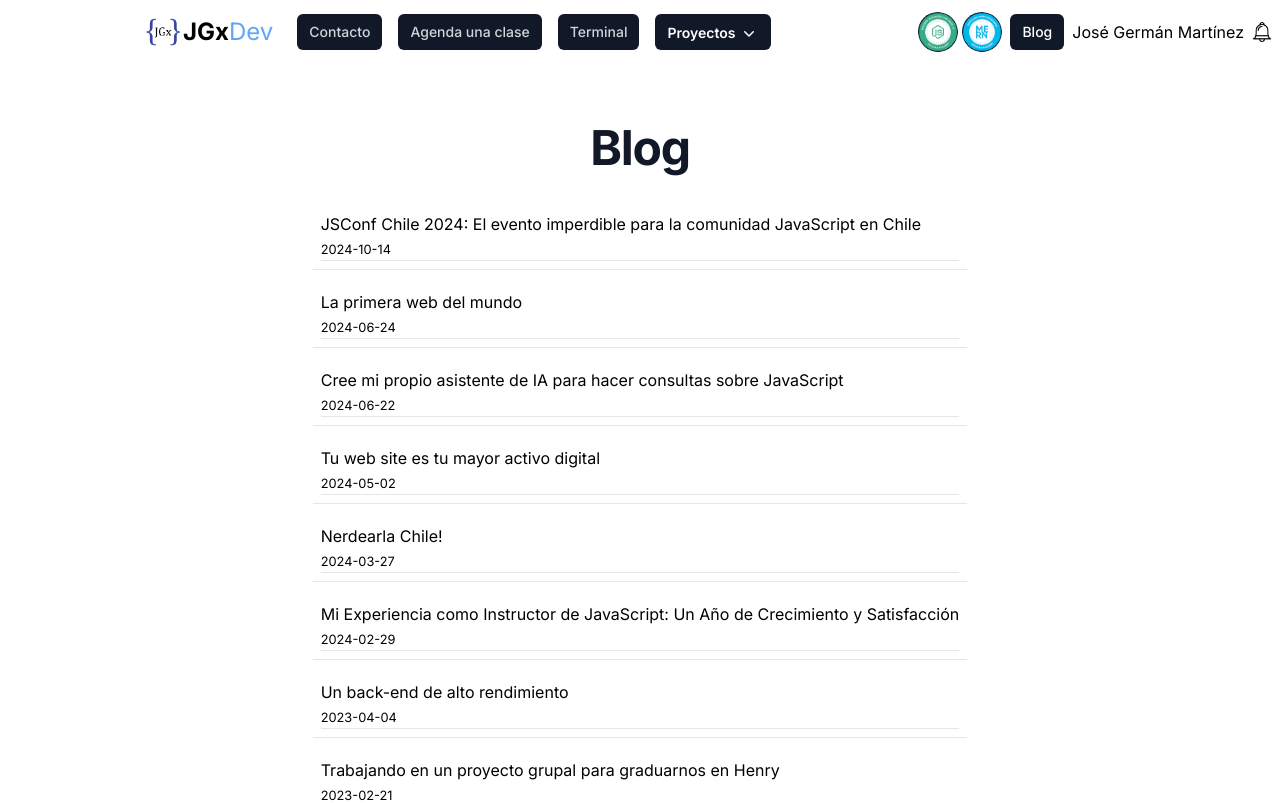
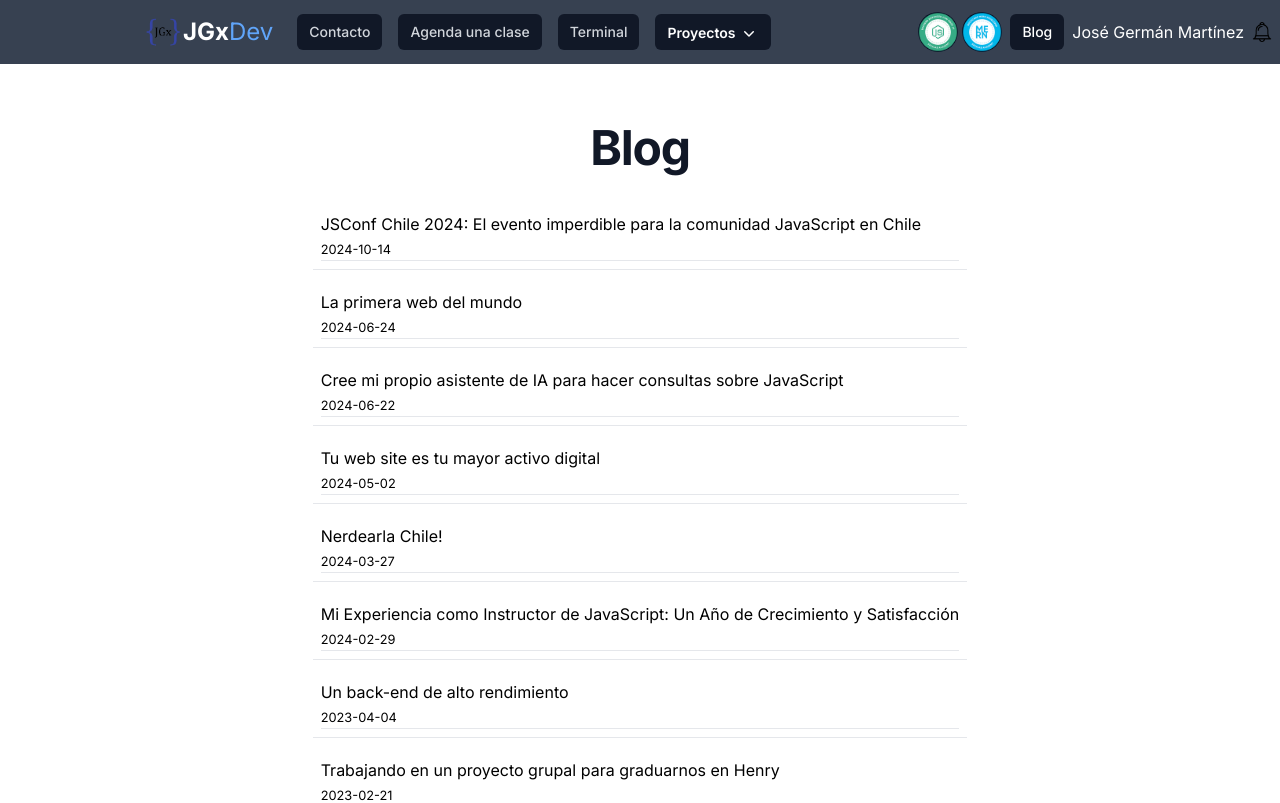
Before and after one commit to JoseGermanx/cv-app, a Next.js app: page /blog in a window 1280 px wide. Shown: the top 803 px of the page. Built offline with nearby package versions, Linux system fonts and the light colour scheme.

Commit message:
actualizar estilos de la barra de navegación para mejorar la visibilidad y la experiencia del usuario

```diff
--- a/src/app/ui/Navbar.tsx
+++ b/src/app/ui/Navbar.tsx
@@ -51,11 +51,11 @@ const NavBar = () => {
   }, [notificaciones])
 
   return (
-    <nav className=" z-50 top-0">
+    <nav className="z-1000 top-0 text-white">
       <div
         className={`flex fixed top-0 w-full ${scrolled
-          ? "border-b border-gray-200 bg-white/50 backdrop-blur-xl"
-          : "bg-white/0"
+          ? " bg-gray-700/50 backdrop-blur-xl"
+          : "bg-gray-700 backdrop-blur-xl"
         } z-30 transition-all`}
       >
         <div className="mx-5 flex h-16 max-w-screen-xl items-center justify-between xl:mx-auto">
```
